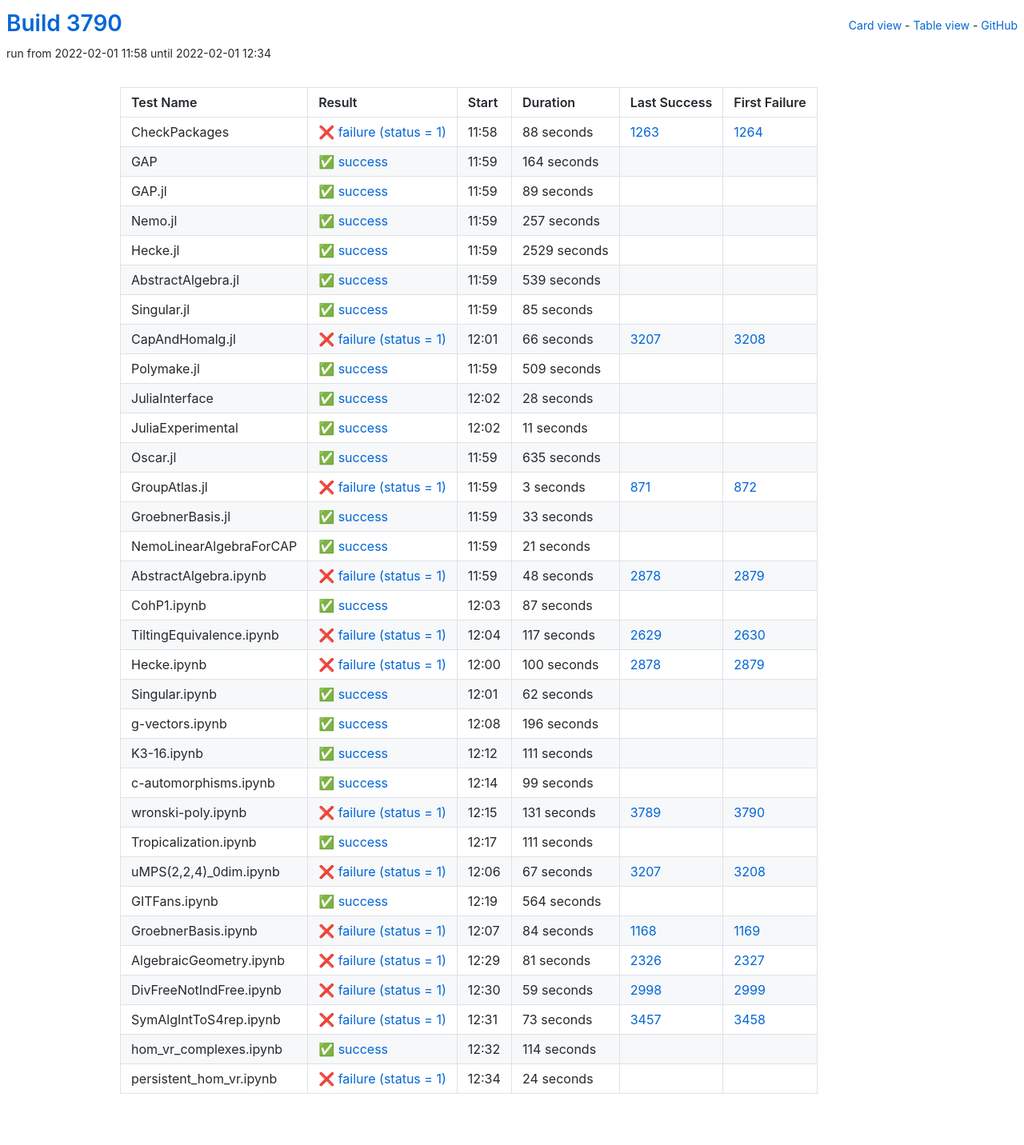
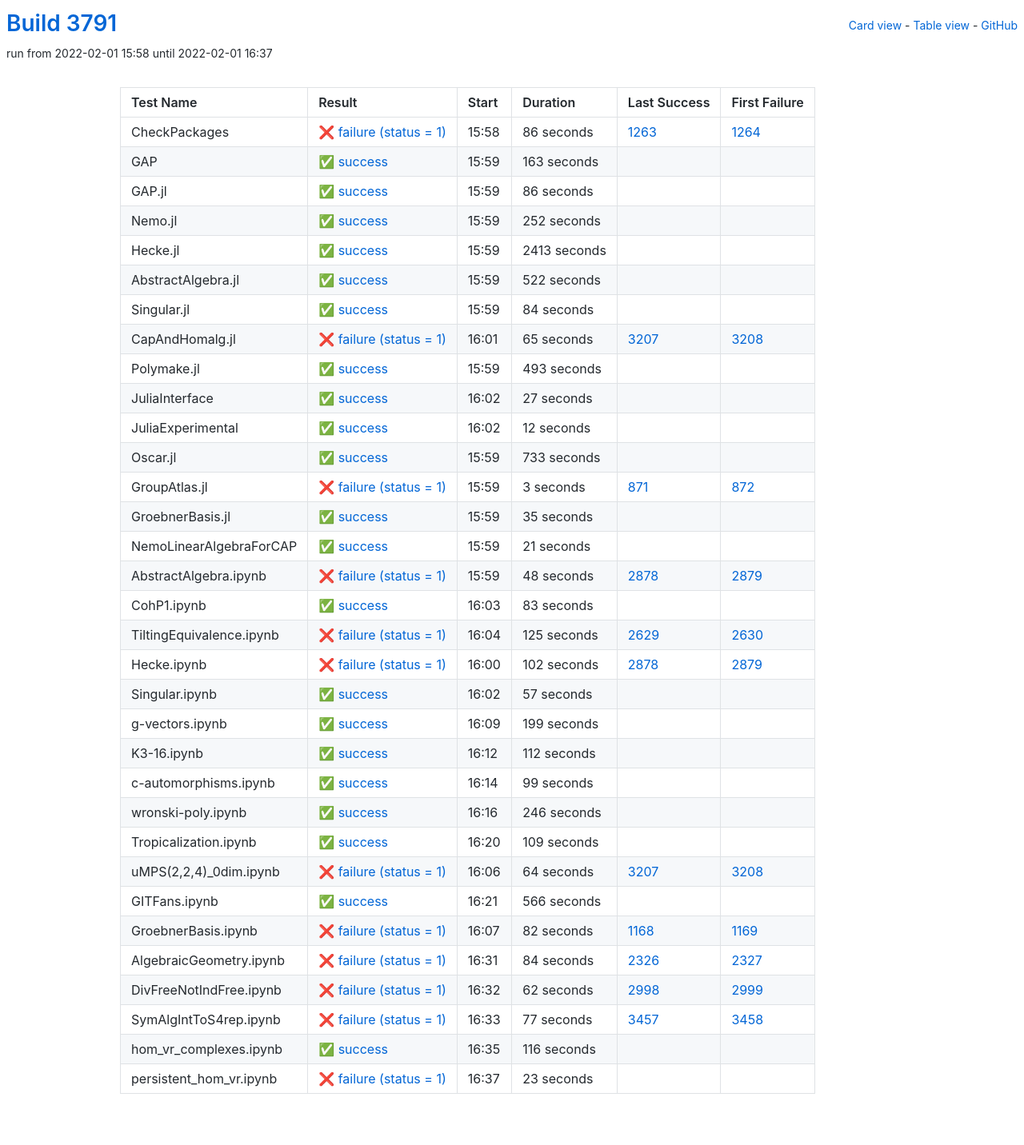
Before and after one commit to oscar-system/oscar-ci-status-stable, a Jekyll site: the page built from table.html, in a window 1280 px wide. Shown: the whole page at 80% size. Built offline with Jekyll 4.4.1, drawn with Linux system fonts in a browser that asks for light colours.

Commit message:
Build #3791

```diff
--- a/_data/ci.yml
+++ b/_data/ci.yml
@@ -1,6 +1,6 @@
 ---
-build: 3790
-build_url: https://oscarci.mathematik.uni-kl.de/job/oscar-stable/3790/
+build: 3791
+build_url: https://oscarci.mathematik.uni-kl.de/job/oscar-stable/3791/
 job: oscar-stable
 organization: oscar-system
 repo: oscar-ci-status-stable
@@ -8,152 +8,152 @@ repourl: https://github.com/oscar-system/oscar-ci-status-stable
 tests:
 - name: CheckPackages
   id: checkpackages
-  log: https://oscarci.mathematik.uni-kl.de/job/oscar-stable/3790/artifact/logs/build-3790/CheckPackages.log
-  start: 2022-02-01 11:58
+  log: https://oscarci.mathematik.uni-kl.de/job/oscar-stable/3791/artifact/logs/build-3791/CheckPackages.log
+  start: 2022-02-01 15:58
   success: false
   exitcode: 1
   status: failure
-  duration: 88
+  duration: 86
   last_success: 1263
   last_success_url: https://oscarci.mathematik.uni-kl.de/job/oscar-stable/1263/
   first_failure: 1264
   first_failure_url: https://oscarci.mathematik.uni-kl.de/job/oscar-stable/1264/
 - name: GAP
   id: gap
-  log: https://oscarci.mathematik.uni-kl.de/job/oscar-stable/3790/artifact/logs/build-3790/GAP.log
-  start: 2022-02-01 11:59
+  log: https://oscarci.mathematik.uni-kl.de/job/oscar-stable/3791/artifact/logs/build-3791/GAP.log
+  start: 2022-02-01 15:59
   success: true
   exitcode: 0
   status: success
-  duration: 164
+  duration: 163
   last_success: false
   last_success_url:
   first_failure: false
   first_failure_url:
 - name: GAP.jl
   id: gap-jl
-  log: https://oscarci.mathematik.uni-kl.de/job/oscar-stable/3790/artifact/logs/build-3790/GAP.jl.log
-  start: 2022-02-01 11:59
+  log: https://oscarci.mathematik.uni-kl.de/job/oscar-stable/3791/artifact/logs/build-3791/GAP.jl.log
+  start: 2022-02-01 15:59
   success: true
   exitcode: 0
   status: success
-  duration: 89
+  duration: 86
   last_success: false
   last_success_url:
   first_failure: false
   first_failure_url:
 - name: Nemo.jl
   id: nemo-jl
-  log: https://oscarci.mathematik.uni-kl.de/job/oscar-stable/3790/artifact/logs/build-3790/Nemo.jl.log
-  start: 2022-02-01 11:59
+  log: https://oscarci.mathematik.uni-kl.de/job/oscar-stable/3791/artifact/logs/build-3791/Nemo.jl.log
+  start: 2022-02-01 15:59
   success: true
   exitcode: 0
   status: success
-  duration: 257
+  duration: 252
   last_success: false
   last_success_url:
   first_failure: false
   first_failure_url:
 - name: Hecke.jl
   id: hecke-jl
-  log: https://oscarci.mathematik.uni-kl.de/job/oscar-stable/3790/artifact/logs/build-3790/Hecke.jl.log
-  start: 2022-02-01 11:59
+  log: https://oscarci.mathematik.uni-kl.de/job/oscar-stable/3791/artifact/logs/build-3791/Hecke.jl.log
+  start: 2022-02-01 15:59
   success: true
   exitcode: 0
   status: success
-  duration: 2529
+  duration: 2413
   last_success: false
   last_success_url:
   first_failure: false
   first_failure_url:
 - name: AbstractAlgebra.jl
   id: abstractalgebra-jl
-  log: https://oscarci.mathematik.uni-kl.de/job/oscar-stable/3790/artifact/logs/build-3790/AbstractAlgebra.jl.log
-  start: 2022-02-01 11:59
+  log: https://oscarci.mathematik.uni-kl.de/job/oscar-stable/3791/artifact/logs/build-3791/AbstractAlgebra.jl.log
+  start: 2022-02-01 15:59
   success: true
   exitcode: 0
   status: success
-  duration: 539
+  duration: 522
   last_success: false
   last_success_url:
   first_failure: false
   first_failure_url:
 - name: Singular.jl
   id: singular-jl
-  log: https://oscarci.mathematik.uni-kl.de/job/oscar-stable/3790/artifact/logs/build-3790/Singular.jl.log
-  start: 2022-02-01 11:59
+  log: https://oscarci.mathematik.uni-kl.de/job/oscar-stable/3791/artifact/logs/build-3791/Singular.jl.log
+  start: 2022-02-01 15:59
   success: true
   exitcode: 0
   status: success
-  duration: 85
+  duration: 84
   last_success: false
   last_success_url:
   first_failure: false
   first_failure_url:
 - name: CapAndHomalg.jl
   id: capandhomalg-jl
-  log: https://oscarci.mathematik.uni-kl.de/job/oscar-stable/3790/artifact/logs/build-3790/CapAndHomalg.jl.log
-  start: 2022-02-01 12:01
+  log: https://oscarci.mathematik.uni-kl.de/job/oscar-stable/3791/artifact/logs/build-3791/CapAndHomalg.jl.log
+  start: 2022-02-01 16:01
   success: false
   exitcode: 1
   status: failure
-  duration: 66
+  duration: 65
   last_success: 3207
   last_success_url: https://oscarci.mathematik.uni-kl.de/job/oscar-stable/3207/
   first_failure: 3208
   first_failure_url: https://oscarci.mathematik.uni-kl.de/job/oscar-stable/3208/
 - name: Polymake.jl
   id: polymake-jl
-  log: https://oscarci.mathematik.uni-kl.de/job/oscar-stable/3790/artifact/logs/build-3790/Polymake.jl.log
-  start: 2022-02-01 11:59
+  log: https://oscarci.mathematik.uni-kl.de/job/oscar-stable/3791/artifact/logs/build-3791/Polymake.jl.log
+  start: 2022-02-01 15:59
   success: true
   exitcode: 0
   status: success
-  duration: 509
+  duration: 493
   last_success: false
   last_success_url:
   first_failure: false
   first_failure_url:
 - name: JuliaInterface
   id: juliainterface
-  log: https://oscarci.mathematik.uni-kl.de/job/oscar-stable/3790/artifact/logs/build-3790/JuliaInterface.log
-  start: 2022-02-01 12:02
+  log: https://oscarci.mathematik.uni-kl.de/job/oscar-stable/3791/artifact/logs/build-3791/JuliaInterface.log
+  start: 2022-02-01 16:02
   success: true
   exitcode: 0
   status: success
-  duration: 28
+  duration: 27
   last_success: false
   last_success_url:
   first_failure: false
   first_failure_url:
 - name: JuliaExperimental
   id: juliaexperimental
-  log: https://oscarci.mathematik.uni-kl.de/job/oscar-stable/3790/artifact/logs/build-3790/JuliaExperimental.log
-  start: 2022-02-01 12:02
+  log: https://oscarci.mathematik.uni-kl.de/job/oscar-stable/3791/artifact/logs/build-3791/JuliaExperimental.log
+  start: 2022-02-01 16:02
   success: true
   exitcode: 0
   status: success
-  duration: 11
+  duration: 12
   last_success: false
   last_success_url:
   first_failure: false
   first_failure_url:
 - name: Oscar.jl
   id: oscar-jl
-  log: https://oscarci.mathematik.uni-kl.de/job/oscar-stable/3790/artifact/logs/build-3790/Oscar.jl.log
-  start: 2022-02-01 11:59
+  log: https://oscarci.mathematik.uni-kl.de/job/oscar-stable/3791/artifact/logs/build-3791/Oscar.jl.log
+  start: 2022-02-01 15:59
   success: true
   exitcode: 0
   status: success
-  duration: 635
+  duration: 733
   last_success: false
   last_success_url:
   first_failure: false
   first_failure_url:
 - name: GroupAtlas.jl
   id: groupatlas-jl
-  log: https://oscarci.mathematik.uni-kl.de/job/oscar-stable/3790/artifact/logs/build-3790/GroupAtlas.jl.log
-  start: 2022-02-01 11:59
+  log: https://oscarci.mathematik.uni-kl.de/job/oscar-stable/3791/artifact/logs/build-3791/GroupAtlas.jl.log
+  start: 2022-02-01 15:59
   success: false
   exitcode: 1
   status: failure
@@ -164,20 +164,20 @@ tests:
   first_failure_url: https://oscarci.mathematik.uni-kl.de/job/oscar-stable/872/
 - name: GroebnerBasis.jl
   id: groebnerbasis-jl
-  log: https://oscarci.mathematik.uni-kl.de/job/oscar-stable/3790/artifact/logs/build-3790/GroebnerBasis.jl.log
-  start: 2022-02-01 11:59
+  log: https://oscarci.mathematik.uni-kl.de/job/oscar-stable/3791/artifact/logs/build-3791/GroebnerBasis.jl.log
+  start: 2022-02-01 15:59
   success: true
   exitcode: 0
   status: success
-  duration: 33
+  duration: 35
   last_success: false
   last_success_url:
   first_failure: false
   first_failure_url:
 - name: NemoLinearAlgebraForCAP
   id: nemolinearalgebraforcap
-  log: https://oscarci.mathematik.uni-kl.de/job/oscar-stable/3790/artifact/logs/build-3790/NemoLinearAlgebraForCAP.log
-  start: 2022-02-01 11:59
+  log: https://oscarci.mathematik.uni-kl.de/job/oscar-stable/3791/artifact/logs/build-3791/NemoLinearAlgebraForCAP.log
+  start: 2022-02-01 15:59
   success: true
   exitcode: 0
   status: success
@@ -188,8 +188,8 @@ tests:
   first_failure_url:
 - name: AbstractAlgebra.ipynb
   id: abstractalgebra-ipynb
-  log: https://oscarci.mathematik.uni-kl.de/job/oscar-stable/3790/artifact/logs/build-3790/AbstractAlgebra.ipynb.log
-  start: 2022-02-01 11:59
+  log: https://oscarci.mathematik.uni-kl.de/job/oscar-stable/3791/artifact/logs/build-3791/AbstractAlgebra.ipynb.log
+  start: 2022-02-01 15:59
   success: false
   exitcode: 1
   status: failure
@@ -200,80 +200,80 @@ tests:
   first_failure_url: https://oscarci.mathematik.uni-kl.de/job/oscar-stable/2879/
 - name: CohP1.ipynb
   id: cohp1-ipynb
-  log: https://oscarci.mathematik.uni-kl.de/job/oscar-stable/3790/artifact/logs/build-3790/CohP1.ipynb.log
-  start: 2022-02-01 12:03
+  log: https://oscarci.mathematik.uni-kl.de/job/oscar-stable/3791/artifact/logs/build-3791/CohP1.ipynb.log
+  start: 2022-02-01 16:03
   success: true
   exitcode: 0
   status: success
-  duration: 87
+  duration: 83
   last_success: false
   last_success_url:
   first_failure: false
   first_failure_url:
 - name: TiltingEquivalence.ipynb
   id: tiltingequivalence-ipynb
-  log: https://oscarci.mathematik.uni-kl.de/job/oscar-stable/3790/artifact/logs/build-3790/TiltingEquivalence.ipynb.log
-  start: 2022-02-01 12:04
+  log: https://oscarci.mathematik.uni-kl.de/job/oscar-stable/3791/artifact/logs/build-3791/TiltingEquivalence.ipynb.log
+  start: 2022-02-01 16:04
   success: false
   exitcode: 1
   status: failure
-  duration: 117
+  duration: 125
   last_success: 2629
   last_success_url: https://oscarci.mathematik.uni-kl.de/job/oscar-stable/2629/
   first_failure: 2630
   first_failure_url: https://oscarci.mathematik.uni-kl.de/job/oscar-stable/2630/
 - name: Hecke.ipynb
   id: hecke-ipynb
-  log: https://oscarci.mathematik.uni-kl.de/job/oscar-stable/3790/artifact/logs/build-3790/Hecke.ipynb.log
-  start: 2022-02-01 12:00
+  log: https://oscarci.mathematik.uni-kl.de/job/oscar-stable/3791/artifact/logs/build-3791/Hecke.ipynb.log
+  start: 2022-02-01 16:00
   success: false
   exitcode: 1
   status: failure
-  duration: 100
+  duration: 102
   last_success: 2878
   last_success_url: https://oscarci.mathematik.uni-kl.de/job/oscar-stable/2878/
   first_failure: 2879
   first_failure_url: https://oscarci.mathematik.uni-kl.de/job/oscar-stable/2879/
 - name: Singular.ipynb
   id: singular-ipynb
-  log: https://oscarci.mathematik.uni-kl.de/job/oscar-stable/3790/artifact/logs/build-3790/Singular.ipynb.log
-  start: 2022-02-01 12:01
+  log: https://oscarci.mathematik.uni-kl.de/job/oscar-stable/3791/artifact/logs/build-3791/Singular.ipynb.log
+  start: 2022-02-01 16:02
   success: true
   exitcode: 0
   status: success
-  duration: 62
+  duration: 57
   last_success: false
   last_success_url:
   first_failure: false
   first_failure_url:
 - name: g-vectors.ipynb
   id: g-vectors-ipynb
-  log: https://oscarci.mathematik.uni-kl.de/job/oscar-stable/3790/artifact/logs/build-3790/g-vectors.ipynb.log
-  start: 2022-02-01 12:08
+  log: https://oscarci.mathematik.uni-kl.de/job/oscar-stable/3791/artifact/logs/build-3791/g-vectors.ipynb.log
+  start: 2022-02-01 16:09
   success: true
   exitcode: 0
   status: success
-  duration: 196
+  duration: 199
   last_success: false
   last_success_url:
   first_failure: false
   first_failure_url:
 - name: K3-16.ipynb
   id: k3-16-ipynb
-  log: https://oscarci.mathematik.uni-kl.de/job/oscar-stable/3790/artifact/logs/build-3790/K3-16.ipynb.log
-  start: 2022-02-01 12:12
+  log: https://oscarci.mathematik.uni-kl.de/job/oscar-stable/3791/artifact/logs/build-3791/K3-16.ipynb.log
+  start: 2022-02-01 16:12
   success: true
   exitcode: 0
   status: success
-  duration: 111
+  duration: 112
   last_success: false
   last_success_url:
   first_failure: false
   first_failure_url:
 - name: c-automorphisms.ipynb
   id: c-automorphisms-ipynb
-  log: https://oscarci.mathematik.uni-kl.de/job/oscar-stable/3790/artifact/logs/build-3790/c-automorphisms.ipynb.log
-  start: 2022-02-01 12:14
+  log: https://oscarci.mathematik.uni-kl.de/job/oscar-stable/3791/artifact/logs/build-3791/c-automorphisms.ipynb.log
+  start: 2022-02-01 16:14
   success: true
   exitcode: 0
   status: success
@@ -284,120 +284,120 @@ tests:
   first_failure_url:
 - name: wronski-poly.ipynb
   id: wronski-poly-ipynb
-  log: https://oscarci.mathematik.uni-kl.de/job/oscar-stable/3790/artifact/logs/build-3790/wronski-poly.ipynb.log
-  start: 2022-02-01 12:15
-  success: false
-  exitcode: 1
-  status: failure
-  duration: 131
-  last_success: 3789
-  last_success_url: https://oscarci.mathematik.uni-kl.de/job/oscar-stable/3789/
-  first_failure: 3790
-  first_failure_url: https://oscarci.mathematik.uni-kl.de/job/oscar-stable/3790/
-- name: Tropicalization.ipynb
-  id: tropicalization-ipynb
-  log: https://oscarci.mathematik.uni-kl.de/job/oscar-stable/3790/artifact/logs/build-3790/Tropicalization.ipynb.log
-  start: 2022-02-01 12:17
+  log: https://oscarci.mathematik.uni-kl.de/job/oscar-stable/3791/artifact/logs/build-3791/wronski-poly.ipynb.log
+  start: 2022-02-01 16:16
   success: true
   exitcode: 0
   status: success
-  duration: 111
+  duration: 246
+  last_success: false
+  last_success_url:
+  first_failure: false
+  first_failure_url:
+- name: Tropicalization.ipynb
+  id: tropicalization-ipynb
+  log: https://oscarci.mathematik.uni-kl.de/job/oscar-stable/3791/artifact/logs/build-3791/Tropicalization.ipynb.log
+  start: 2022-02-01 16:20
+  success: true
+  exitcode: 0
+  status: success
+  duration: 109
   last_success: false
   last_success_url:
   first_failure: false
   first_failure_url:
 - name: uMPS(2,2,4)_0dim.ipynb
   id: umps-2-2-4-0dim-ipynb
-  log: https://oscarci.mathematik.uni-kl.de/job/oscar-stable/3790/artifact/logs/build-3790/uMPS-2-2-4-_0dim.ipynb.log
-  start: 2022-02-01 12:06
+  log: https://oscarci.mathematik.uni-kl.de/job/oscar-stable/3791/artifact/logs/build-3791/uMPS-2-2-4-_0dim.ipynb.log
+  start: 2022-02-01 16:06
   success: false
   exitcode: 1
   status: failure
-  duration: 67
+  duration: 64
   last_success: 3207
   last_success_url: https://oscarci.mathematik.uni-kl.de/job/oscar-stable/3207/
   first_failure: 3208
   first_failure_url: https://oscarci.mathematik.uni-kl.de/job/oscar-stable/3208/
 - name: GITFans.ipynb
   id: gitfans-ipynb
-  log: https://oscarci.mathematik.uni-kl.de/job/oscar-stable/3790/artifact/logs/build-3790/GITFans.ipynb.log
-  start: 2022-02-01 12:19
+  log: https://oscarci.mathematik.uni-kl.de/job/oscar-stable/3791/artifact/logs/build-3791/GITFans.ipynb.log
+  start: 2022-02-01 16:21
   success: true
   exitcode: 0
   status: success
-  duration: 564
+  duration: 566
   last_success: false
   last_success_url:
   first_failure: false
   first_failure_url:
 - name: GroebnerBasis.ipynb
   id: groebnerbasis-ipynb
-  log: https://oscarci.mathematik.uni-kl.de/job/oscar-stable/3790/artifact/logs/build-3790/GroebnerBasis.ipynb.log
-  start: 2022-02-01 12:07
+  log: https://oscarci.mathematik.uni-kl.de/job/oscar-stable/3791/artifact/logs/build-3791/GroebnerBasis.ipynb.log
+  start: 2022-02-01 16:07
   success: false
   exitcode: 1
   status: failure
-  duration: 84
+  duration: 82
   last_success: 1168
   last_success_url: https://oscarci.mathematik.uni-kl.de/job/oscar-stable/1168/
   first_failure: 1169
   first_failure_url: https://oscarci.mathematik.uni-kl.de/job/oscar-stable/1169/
 - name: AlgebraicGeometry.ipynb
   id: algebraicgeometry-ipynb
-  log: https://oscarci.mathematik.uni-kl.de/job/oscar-stable/3790/artifact/logs/build-3790/AlgebraicGeometry.ipynb.log
-  start: 2022-02-01 12:29
+  log: https://oscarci.mathematik.uni-kl.de/job/oscar-stable/3791/artifact/logs/build-3791/AlgebraicGeometry.ipynb.log
+  start: 2022-02-01 16:31
   success: false
   exitcode: 1
   status: failure
-  duration: 81
+  duration: 84
   last_success: 2326
   last_success_url: https://oscarci.mathematik.uni-kl.de/job/oscar-stable/2326/
   first_failure: 2327
   first_failure_url: https://oscarci.mathematik.uni-kl.de/job/oscar-stable/2327/
 - name: DivFreeNotIndFree.ipynb
   id: divfreenotindfree-ipynb
-  log: https://oscarci.mathematik.uni-kl.de/job/oscar-stable/3790/artifact/logs/build-3790/DivFreeNotIndFree.ipynb.log
-  start: 2022-02-01 12:30
+  log: https://oscarci.mathematik.uni-kl.de/job/oscar-stable/3791/artifact/logs/build-3791/DivFreeNotIndFree.ipynb.log
+  start: 2022-02-01 16:32
   success: false
   exitcode: 1
   status: failure
-  duration: 59
+  duration: 62
   last_success: 2998
   last_success_url: https://oscarci.mathematik.uni-kl.de/job/oscar-stable/2998/
   first_failure: 2999
   first_failure_url: https://oscarci.mathematik.uni-kl.de/job/oscar-stable/2999/
 - name: SymAlgIntToS4rep.ipynb
   id: symalginttos4rep-ipynb
-  log: https://oscarci.mathematik.uni-kl.de/job/oscar-stable/3790/artifact/logs/build-3790/SymAlgIntToS4rep.ipynb.log
-  start: 2022-02-01 12:31
+  log: https://oscarci.mathematik.uni-kl.de/job/oscar-stable/3791/artifact/logs/build-3791/SymAlgIntToS4rep.ipynb.log
+  start: 2022-02-01 16:33
   success: false
   exitcode: 1
   status: failure
-  duration: 73
+  duration: 77
   last_success: 3457
   last_success_url: https://oscarci.mathematik.uni-kl.de/job/oscar-stable/3457/
   first_failure: 3458
   first_failure_url: https://oscarci.mathematik.uni-kl.de/job/oscar-stable/3458/
 - name: hom_vr_complexes.ipynb
   id: hom-vr-complexes-ipynb
-  log: https://oscarci.mathematik.uni-kl.de/job/oscar-stable/3790/artifact/logs/build-3790/hom_vr_complexes.ipynb.log
-  start: 2022-02-01 12:32
+  log: https://oscarci.mathematik.uni-kl.de/job/oscar-stable/3791/artifact/logs/build-3791/hom_vr_complexes.ipynb.log
+  start: 2022-02-01 16:35
   success: true
   exitcode: 0
   status: success
-  duration: 114
+  duration: 116
   last_success: false
   last_success_url:
   first_failure: false
   first_failure_url:
 - name: persistent_hom_vr.ipynb
   id: persistent-hom-vr-ipynb
-  log: https://oscarci.mathematik.uni-kl.de/job/oscar-stable/3790/artifact/logs/build-3790/persistent_hom_vr.ipynb.log
-  start: 2022-02-01 12:34
+  log: https://oscarci.mathematik.uni-kl.de/job/oscar-stable/3791/artifact/logs/build-3791/persistent_hom_vr.ipynb.log
+  start: 2022-02-01 16:37
   success: false
   exitcode: 1
   status: failure
-  duration: 24
+  duration: 23
   last_success: false
   last_success_url:
   first_failure: false
```
Also changed, not shown: README.md.
